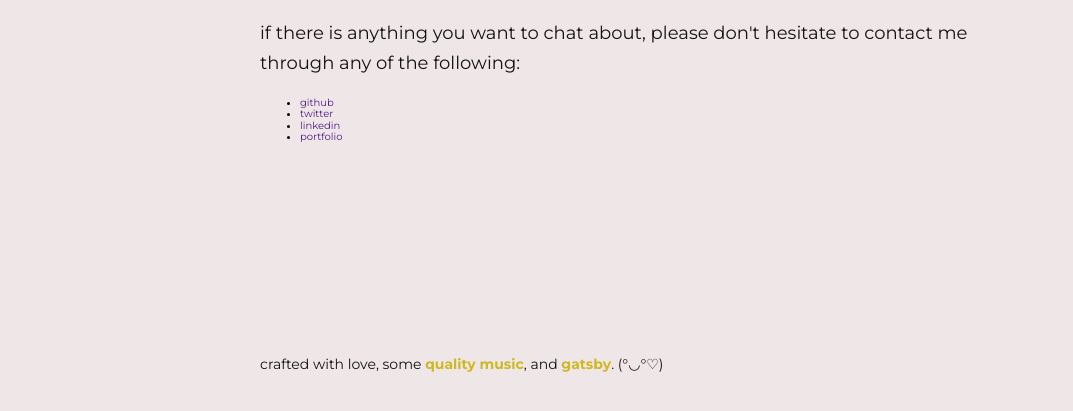
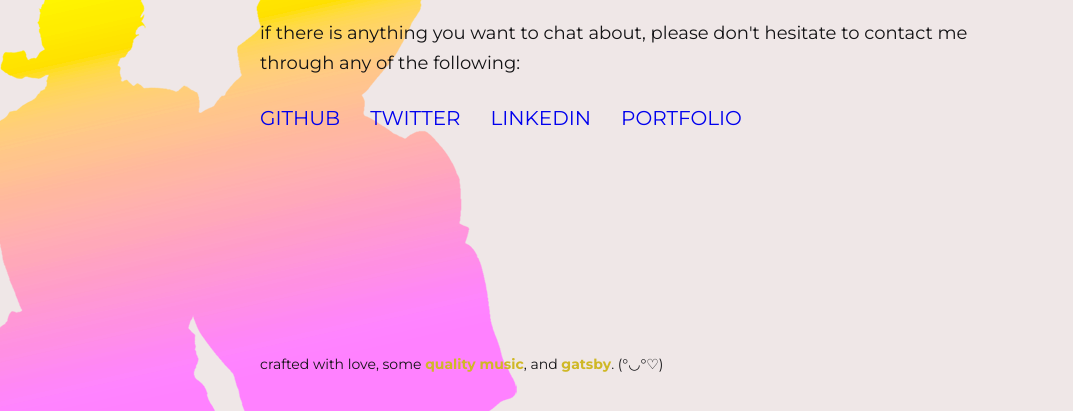
Before and after one commit to valkyrie-max/personalBlog, a Gatsby site: page /contact in a window 1280 px wide. Shown: the part 389-800 px from the top of the page, without its empty margins (0-1073 px from the left). Built offline with nearby package versions, Linux system fonts and the light colour scheme; Gatsby itself is replaced by a stand-in of ours.

Commit message:
finished styling tagPosts template; added a nice background; finished styling contact me page

```diff
--- a/src/components/layout.js
+++ b/src/components/layout.js
@@ -8,6 +8,7 @@
 import LayoutStyle from  './componentStyling/layout.module.scss'
 import '../styles/setup.scss'
 import '../styles/styles.scss'
+import '../styles/mq.scss'
 
 const Layout = (props) => {
   return (
--- a/src/pages/contact.js
+++ b/src/pages/contact.js
@@ -9,18 +9,18 @@
 
             <p>if there is anything you want to chat about, please don't hesitate to contact me through any of the following:</p>
 
-            <ul>
+            <ul className="contactList">
                 <li>
-                    <a href="">github</a>
+                    <a href="https://github.com/valkyrie-max">github</a>
                 </li>
                 <li>
-                    <a href="">twitter</a>
+                    <a href="https://twitter.com/alisacodes">twitter</a>
                 </li>
                 <li>
-                    <a href="">linkedin</a>
+                    <a href="https://www.linkedin.com/in/alisakitkina/">linkedin</a>
                 </li>
                 <li>
-                    <a href="">portfolio</a>
+                    <a href="https://alisacodes.dev/">portfolio</a>
                 </li>
             </ul>
         </Layout>
--- a/src/styles/styles.scss
+++ b/src/styles/styles.scss
@@ -5,6 +5,9 @@
 html {
     font-size: 62.5%;
     background-color: #EFE7E7;
+    background-image: url(./backgroundImg.png);
+    background-repeat: no-repeat;
+    background-position: bottom left;
 }
 
 nav {
@@ -189,3 +192,23 @@
         }
     }
 }
+
+.contactList {
+    margin: 0;
+    padding: 0;
+    display: flex;
+    li {
+        list-style-type: none;
+        margin-top: 10px;
+        margin-right: 30px;
+        a {
+            font-size: 2rem;
+            text-transform: uppercase;
+            transition: all ease-in-out 0.3s;
+        }
+        a:hover,
+        a:focus {
+            color: #B054A9;
+        }
+    }
+}
--- a/src/templates/templatesStyling/blogTemplate.module.scss
+++ b/src/templates/templatesStyling/blogTemplate.module.scss
@@ -43,4 +43,8 @@
 
 .postContainer {
     padding: 10px 0px 80px;
+    p {
+        line-height: 2;
+        margin-bottom: 40px;
+    }
 }
--- a/src/templates/templatesStyling/tagPosts.module.scss
+++ b/src/templates/templatesStyling/tagPosts.module.scss
@@ -0,0 +1,3 @@
+.tagsHeader {
+    font-size: 3rem;
+}
```
Also changed, not shown: src/templates/tagPosts.js (+22 -7 lines), src/styles/backgroundImg.png (added), src/styles/mq.scss (added).
